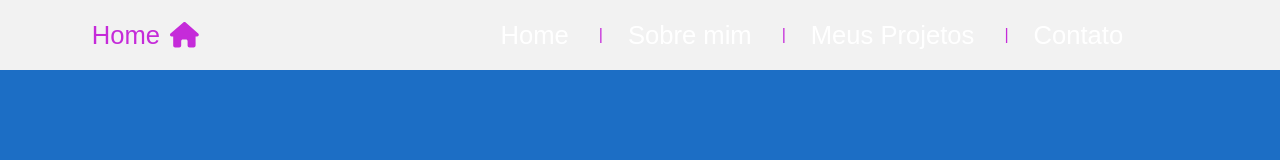
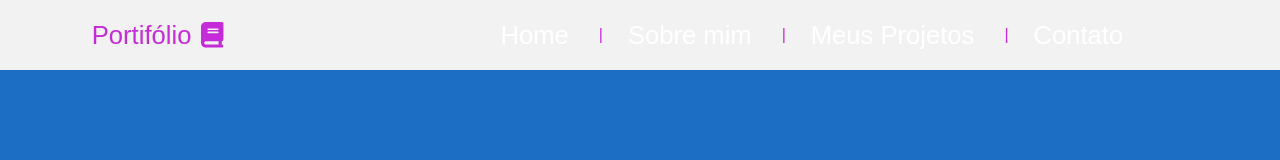
Before and after one commit to vitorkravs/Portfolio, a Next.js app: page / in a window 1280 px wide. Shown: the top 160 px of the page. Built offline with nearby package versions, Linux system fonts and the light colour scheme.

Commit message:
feat: terminei ajustes no estilo e conteúdo do componente

```diff
--- a/src/components/Header/Header.tsx
+++ b/src/components/Header/Header.tsx
@@ -5,7 +5,7 @@ import { useState } from "react";
 import "./styles.scss";
 
 //Icons
-import { faHouse } from "@fortawesome/free-solid-svg-icons";
+import { faBook, faHouse } from "@fortawesome/free-solid-svg-icons";
 import { OpenNavIcon } from "../OpenNavIcon";
 import MenuNavegation from "../MenuNavegation/MenuNavegation";
 import { FontAwesomeIcon } from "@fortawesome/react-fontawesome";
@@ -25,8 +25,8 @@ const Header = () => {
     <header>
       <div id="nav-container">
         <div id="logo">
-          <p>Home</p>
-          <FontAwesomeIcon icon={faHouse} />
+          <p>Portifólio</p>
+          <FontAwesomeIcon icon={faBook} />
         </div>
         <button id="menu-hamburguer" onClick={toggleMenu}>
           <OpenNavIcon />
--- a/src/components/HeaderContent/HeaderContent.tsx
+++ b/src/components/HeaderContent/HeaderContent.tsx
@@ -39,7 +39,7 @@ const HeaderContent = () => {
           transition={{ duration: 0.5, delay: 0.8 }}
           id="button-img-container"
         >
-          <div id="button-header">
+          <div id="button-content">
             <button>Sobre mim</button>
           </div>
           <div id="img-student-container">
--- a/src/components/HeaderContent/styles.scss
+++ b/src/components/HeaderContent/styles.scss
@@ -7,6 +7,7 @@
   align-items: center;
   border-radius: 0 0 30px 30px;
   background: $background-menu-links;
+  padding-bottom: 15px;
 
   #text-container {
     display: flex;
@@ -37,7 +38,7 @@
       align-items: center;
       justify-content: center;
 
-      #button-header {
+      #button-content {
         button {
           background-color: $background;
           padding: 1.2rem 2rem;
@@ -47,6 +48,13 @@
           color: $color-text-secundary;
           font-size: 1.1rem;
           font-weight: 600;
+          transition: 0.5s;
+        }
+
+        button:hover {
+          background-color: $color-text-secundary;
+          color: $color-text-primary;
+          cursor: pointer;
         }
       }
 
@@ -84,6 +92,7 @@
 @media (min-width: 768px) {
   #content-container {
     flex-direction: row;
+    padding-bottom: 0px;
     #text-container {
       width: 80%;
 
```
